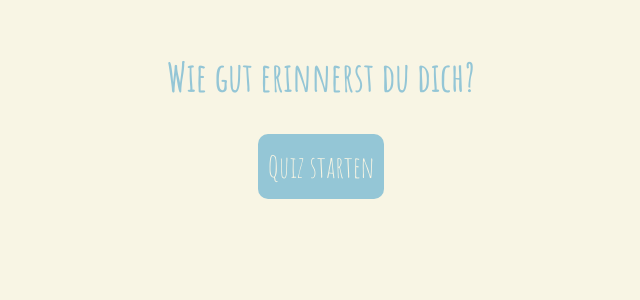
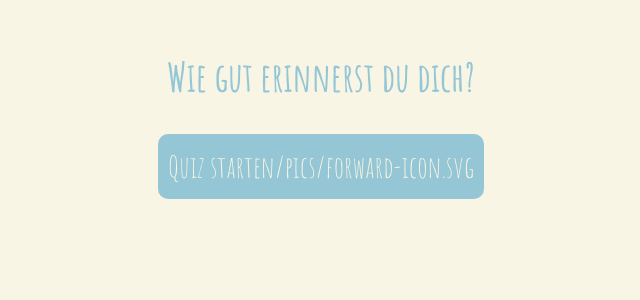
Before and after one commit to tatjanafichtner/capstone-fast-reading-app, a Next.js app: page /questions in a window 1280 px wide. Shown: the top 300 px of the page, without its empty margins (319-959 px from the left). Built offline with nearby package versions, Linux system fonts and the light colour scheme.

Commit message:
change StyledButton to be a component (QuizButton) and implement it in QuizPage

```diff
--- /dev/null
+++ b/components/QuizButton.tsx
@@ -0,0 +1,36 @@
+import styled from "styled-components";
+import { MouseEventHandler } from "react";
+
+export type QuizButtonProps = {
+  content: string;
+  elementBefore?: any;
+  elementAfter?: any;
+  onClick?: MouseEventHandler<HTMLButtonElement>;
+};
+
+export const QuizButton = ({
+  onClick,
+  content,
+  elementBefore,
+  elementAfter,
+}: QuizButtonProps) => (
+  <StyledButton onClick={onClick}>
+    {elementBefore}
+    {content}
+    {elementAfter}
+  </StyledButton>
+);
+
+const StyledButton = styled.button`
+  all: unset;
+  padding: 0.5rem;
+  border-radius: 10px;
+  background-color: var(--custom-color-blue);
+  color: var(--custom-color-white);
+  font-family: "Amatic SC";
+  font-size: 30px;
+  cursor: pointer;
+  &:active {
+    box-shadow: 5px 5px 5px lightslategrey;
+  }
+`;
--- a/pages/questions.tsx
+++ b/pages/questions.tsx
@@ -10,6 +10,7 @@ import { useState } from "react";
 import { LinkedButton } from "../components/LinkedButton";
 import { QuestionCard } from "../components/QuestionCard";
 import { ButtonIcon } from "../components/ButtonIcon";
+import { QuizButton } from "../components/QuizButton";
 //Assets (JSON)
 import quiz from "../assets/quiz.json";
 //Utils
@@ -187,14 +188,22 @@ const QuizPage = ({
     <div className="quiz-page-wrapper">
       <h1>Wie gut erinnerst du dich?</h1>
       {questions.length === 0 ? (
-        <StyledButton onClick={startQuiz}>Quiz starten</StyledButton>
+        <QuizButton
+          onClick={startQuiz}
+          content="Quiz starten"
+          elementAfter="/pics/forward-icon.svg"
+        />
       ) : null}
       {!gameOver ? <p>Punktzahl: {score}</p> : null}
       {!gameOver ? renderedCards[cardNumber - 1] : null}
       {!gameOver &&
       userAnswers.length === cardNumber &&
       cardNumber !== questions.length ? (
-        <StyledButton onClick={showNextQuestion}>Nächste Frage</StyledButton>
+        <QuizButton
+          onClick={showNextQuestion}
+          content="Nächste Frage"
+          elementAfter="/pics/next.svg"
+        />
       ) : null}
       {userAnswers.length === questions.length && userAnswers.length !== 0 ? (
         <LinkedButton
```
